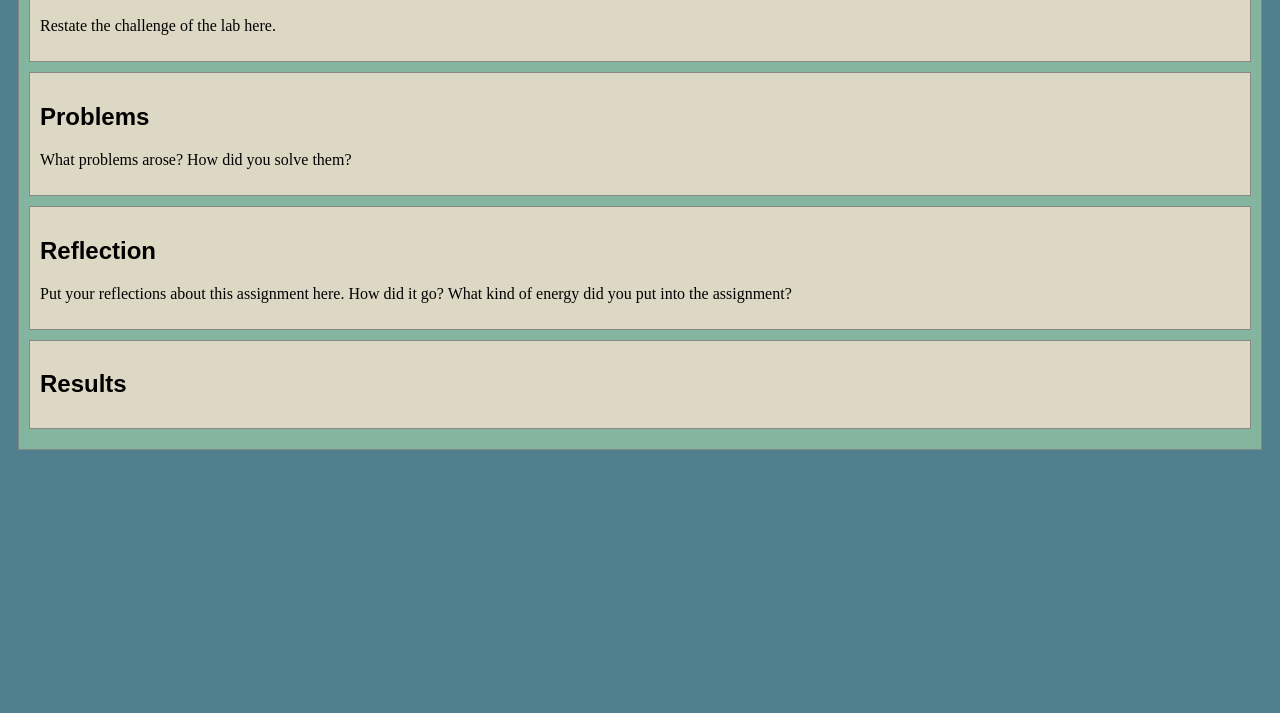
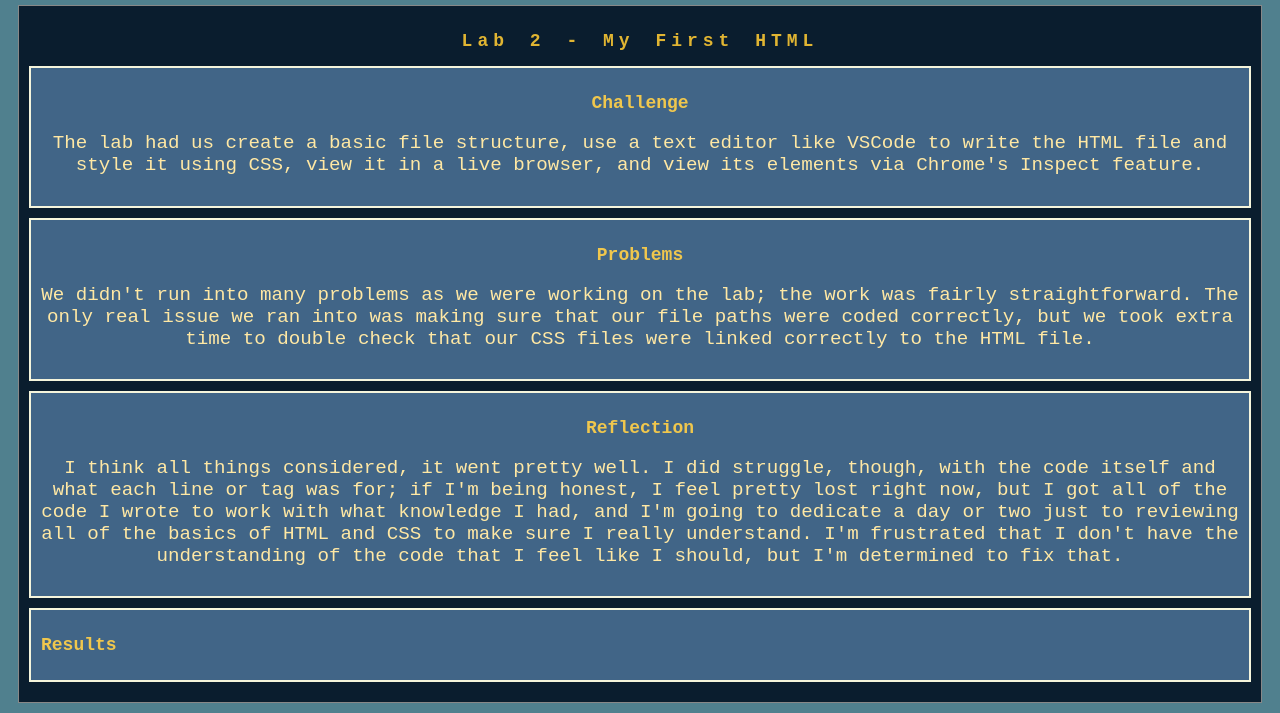
Before and after one commit to kelloeon/art101, a plain HTML site: page lab2/index.html in a window 1280 px wide. Shown: the part 173-886 px from the top of the page. Before the commit the page ends 800 px from the top, so only its background shows below. Drawn offline with nearby package versions, Linux system fonts and the light colour scheme.

Commit message:
style editing

```diff
--- a/lab2/css/lab.css
+++ b/lab2/css/lab.css
@@ -1,9 +1,31 @@
-/* Here we can set styles for this lab page that we don't want to effect others pages */
+/* Here we can set styles for this lab page that we don't want to affect others pages */
 
-/* the period in a CSS selector selects an element by class, e.g., class="minor-section" */
+/* the period in a CSS selector selects an element sby class, e.g., class="minor-section" */
 .minor-section {
     padding: 10px;
     margin-bottom: 10px;
-    border: solid 1px #888;
-    background-color: #DDD8C4;
+    border: solid 2px beige;
+    background-color:rgb(65, 101, 135);
   }
+
+  h1{
+    color: rgb(225, 181, 50);
+    font-size: large;
+    font-family: 'Courier New', Courier, monospace;
+  }
+  h2{
+    color: rgb(240, 199, 77);
+    font-size:large;
+    font-family: 'Courier New', Courier, monospace;
+  }
+  p{
+    color: rgb(255, 232, 164);
+    font-family: 'Courier New', Courier, monospace;
+    font-size: larger;
+  }
+
+  #content{
+    background-color: rgb(10, 29, 46);
+    border-style: groove;
+
+  }
--- a/lab2/index.html
+++ b/lab2/index.html
@@ -2,7 +2,7 @@
 <html>
 <head>
 	<!-- This title is used for tabs and bookmarks -->
-	<title>Lab X - Subject/Topic</title>
+	<title>Lab 2 - My First HTML</title>
 
 	<!-- Use UTF character set, a good idea with any webpage -->
   	<meta charset="UTF-8" />
@@ -20,23 +20,39 @@
 	<script type="text/javascript" src="./js/lab.js" DEFER></script>
 </head>
 <body>
+	<div id="content">
+		<h1 style="text-align: center;">Hello World!!</h1>
+
+		<p style="text-align: center;">Our names are Elio Kim and Serene Wong. We are both second year AGPM students, and have the exact same schedule this quarter!
+			Elio likes Pokemon and trading their cards with friends. Serene likes superheroes, especially the Bat-family.
+		</p>
+	</div>
+</body>
+
+<body>
 	<!-- Style this page by changing the CSS in ../css/site.css or css/lab.css -->
 	<main id="content">
 		<section>
-			<h1>Lab X - Subject/Topic</h1>
+			<h1 style="text-align: center;">Lab 2 - My First HTML</h1>
 			<div class="minor-section">
-					<h2>Challenge</h2>
-					<p>Restate the challenge of the lab here.</p>
+					<h2 style="text-align: center;">Challenge</h2>
+					<p style="text-align: center;">The lab had us create a basic file structure, use a text editor like VSCode to write the HTML file and style it using CSS,
+						view it in a live browser, and view its elements via Chrome's Inspect feature.</p>
 			</div>
 
 			<div class="minor-section">
-					<h2>Problems</h2>
-					<p>What problems arose? How did you solve them? </p>
+					<h2 style="text-align: center;">Problems</h2>
+					<p style="text-align: center;">We didn't run into many problems as we were working on the lab;
+						the work was fairly straightforward. The only real issue we ran into was making sure that our file paths were coded correctly,
+						but we took extra time to double check that our CSS files were linked correctly to the HTML file.</p>
 			</div>
 
 			<div class="minor-section">
-					<h2>Reflection</h2>
-					<p>Put your reflections about this assignment here. How did it go? What kind of energy did you put into the assignment? </p>
+					<h2 style="text-align: center;">Reflection</h2>
+					<p style="text-align: center;"> I think all things considered, it went pretty well. I did struggle, though, with the code itself and what each line or tag was for;
+						if I'm being honest, I feel pretty lost right now, but I got all of the code I wrote to work with what knowledge I had, and I'm going to dedicate a day or two
+						just to reviewing all of the basics of HTML and CSS to make sure I really understand. I'm frustrated that I don't have the understanding of the code that I feel like
+						I should, but I'm determined to fix that.</p>
 			</div>
 
 			<div class="minor-section">
--- a/lab2/js/lab.js
+++ b/lab2/js/lab.js
@@ -1,6 +1,6 @@
 // index.js - purpose and description here
-// Author: Your Name
-// Date:
+// Author: Elio Kim
+// Date: April 14, 2025
 
 // Constants
 
```
